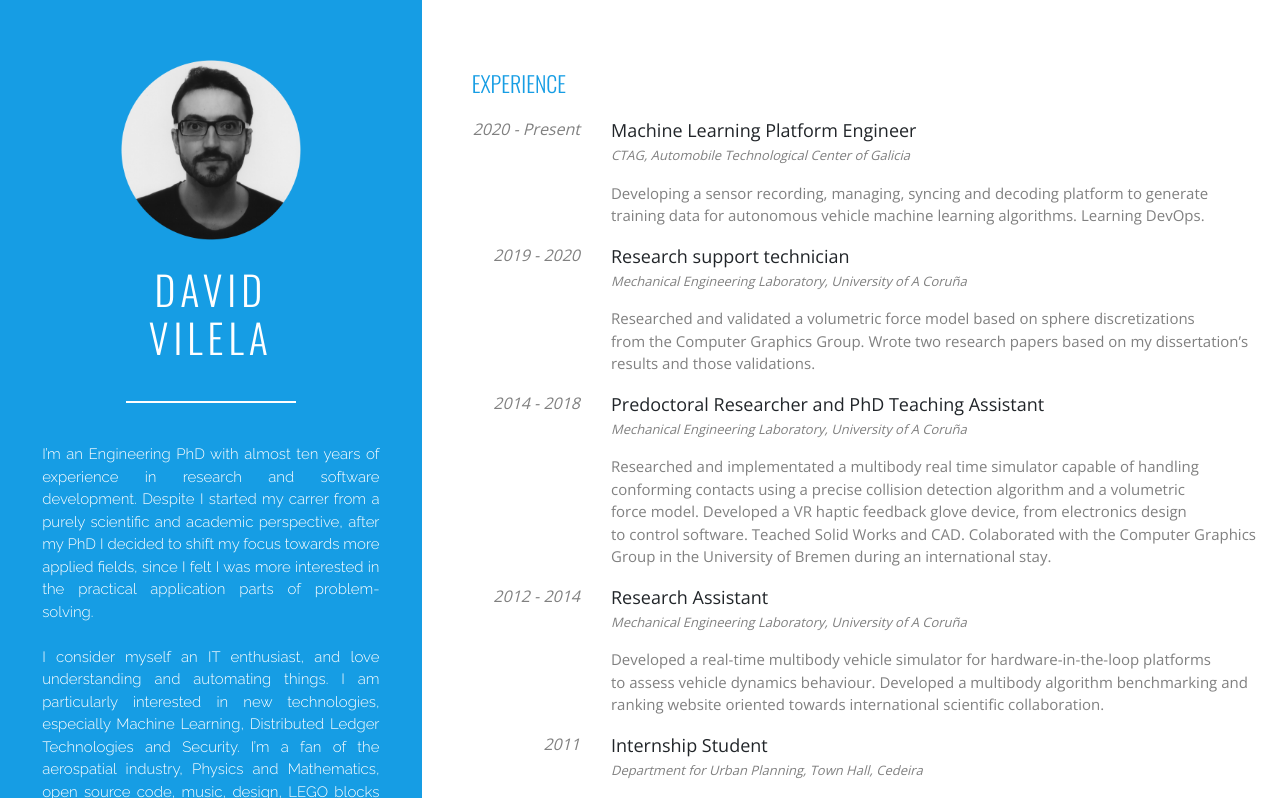
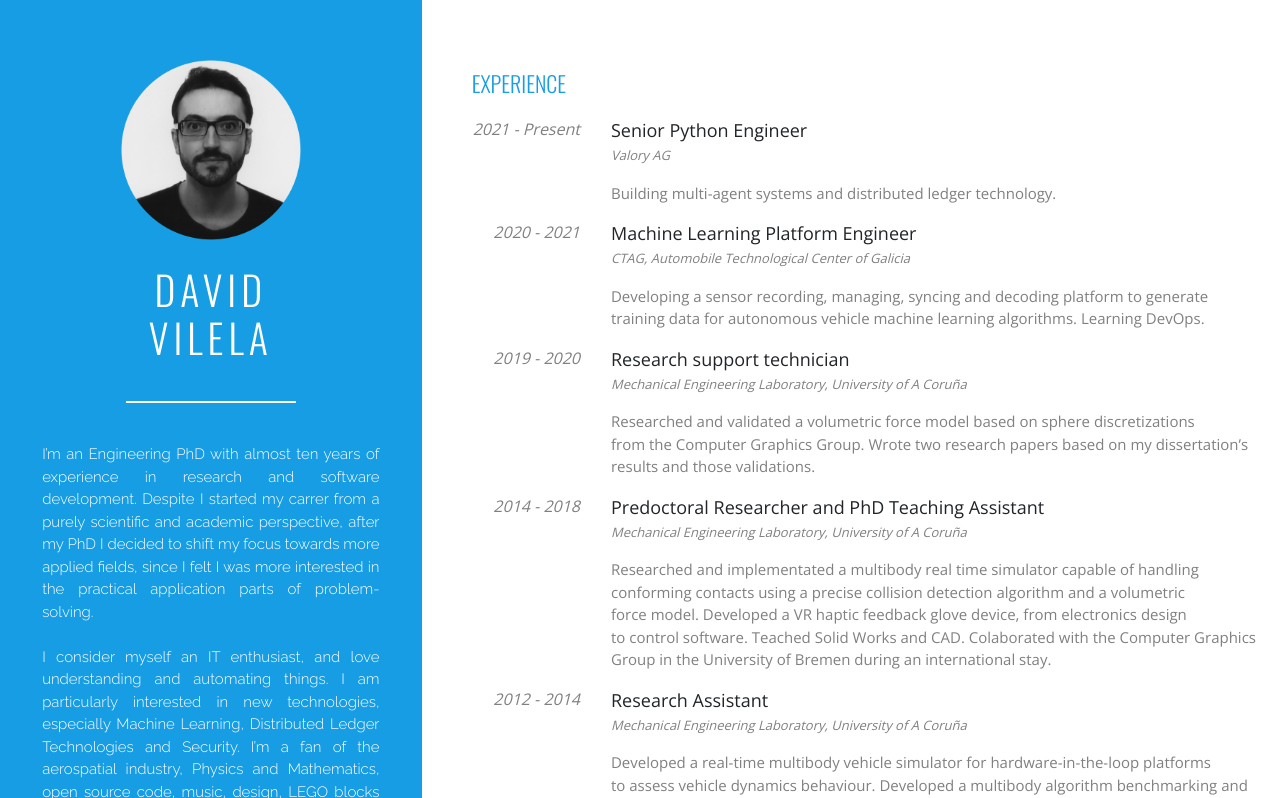
Before and after one commit to dvilelaf/Personal-website, a plain HTML site: page index.html in a window 1280 px wide. Shown: the top 798 px of the page. Drawn offline with nearby package versions, Linux system fonts and the light colour scheme.

Commit message:
Update: position at Valory

```diff
--- a/index.html
+++ b/index.html
@@ -91,12 +91,12 @@
 
                 <br>
 
-                <a href="https://github.com/derkomai">
+                <a href="https://github.com/dvilelaf">
                     <h3 style="text-align: center; font-family: Open Sans; font-size: 15px; font-style: normal; font-variant: normal; font-weight: 320; color: white; letter-spacing: 2px;">GitHub</h3>
                 </a>
 
 
-                <a href="https://stackoverflow.com/users/2361454/derkomai">
+                <a href="https://stackoverflow.com/users/2361454/dvilela">
                     <h3 style="text-align: center; font-family: Open Sans; font-size: 15px; font-style: normal; font-variant: normal; font-weight: 320; color: white; letter-spacing: 2px;">Stack Overflow</h3>
                 </a>
 
@@ -140,7 +140,24 @@
 
                 <table>
                     <tr>
-                        <td align="right" class="date">2020 - Present</td>
+                        <td align="right" class="date">2021 - Present</td>
+                        <td class="title">
+                            Senior Python Engineer
+                        </td>
+                    </tr>
+                    <tr>
+                        <td></td>
+                        <td class="subtitle">Valory AG</td>
+                    </tr>
+                    <tr>
+                        <td></td>
+                        <td class="description">
+                            Building multi-agent systems and distributed ledger technology.
+                        </td>
+                    </tr>
+
+                    <tr>
+                        <td align="right" class="date">2020 - 2021</td>
                         <td class="title">
                             Machine Learning Platform Engineer
                         </td>
```
Also changed, not shown: 1 other file.
